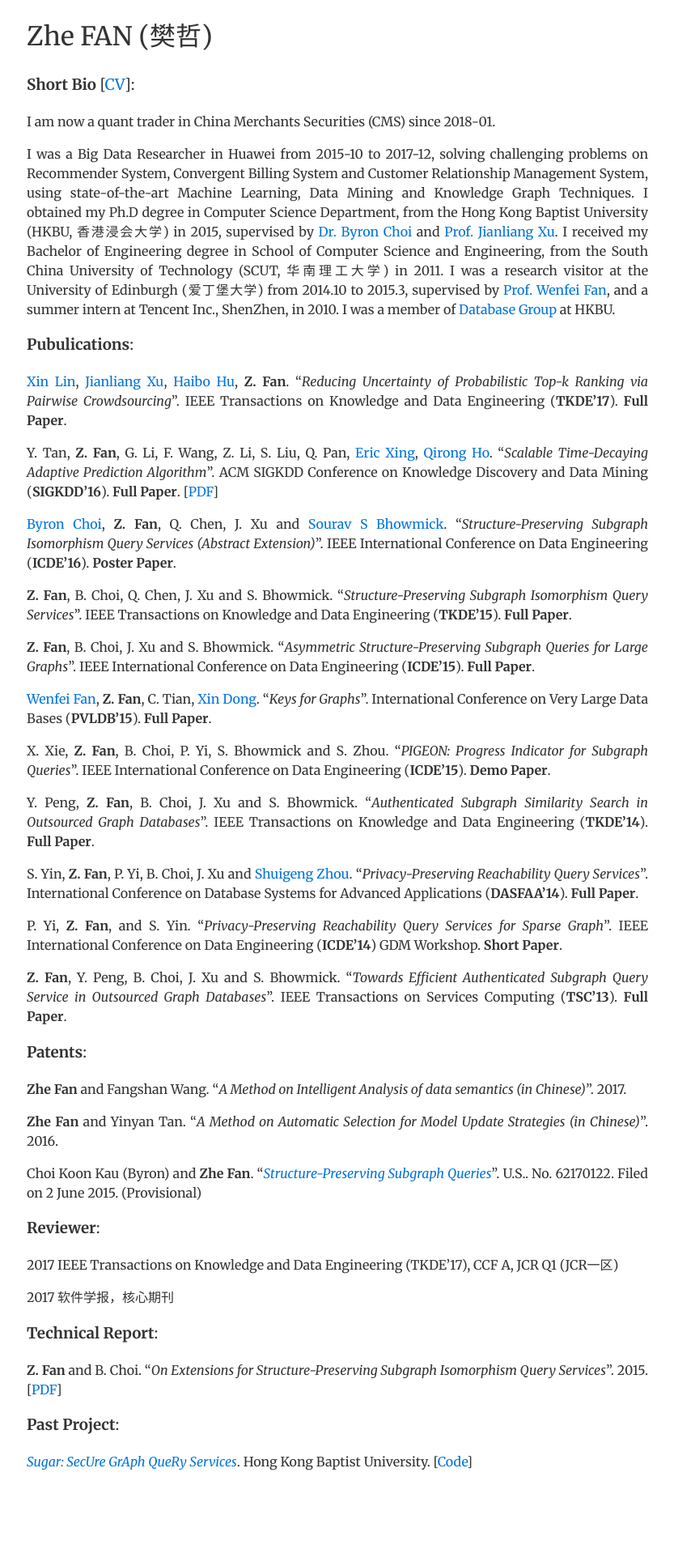
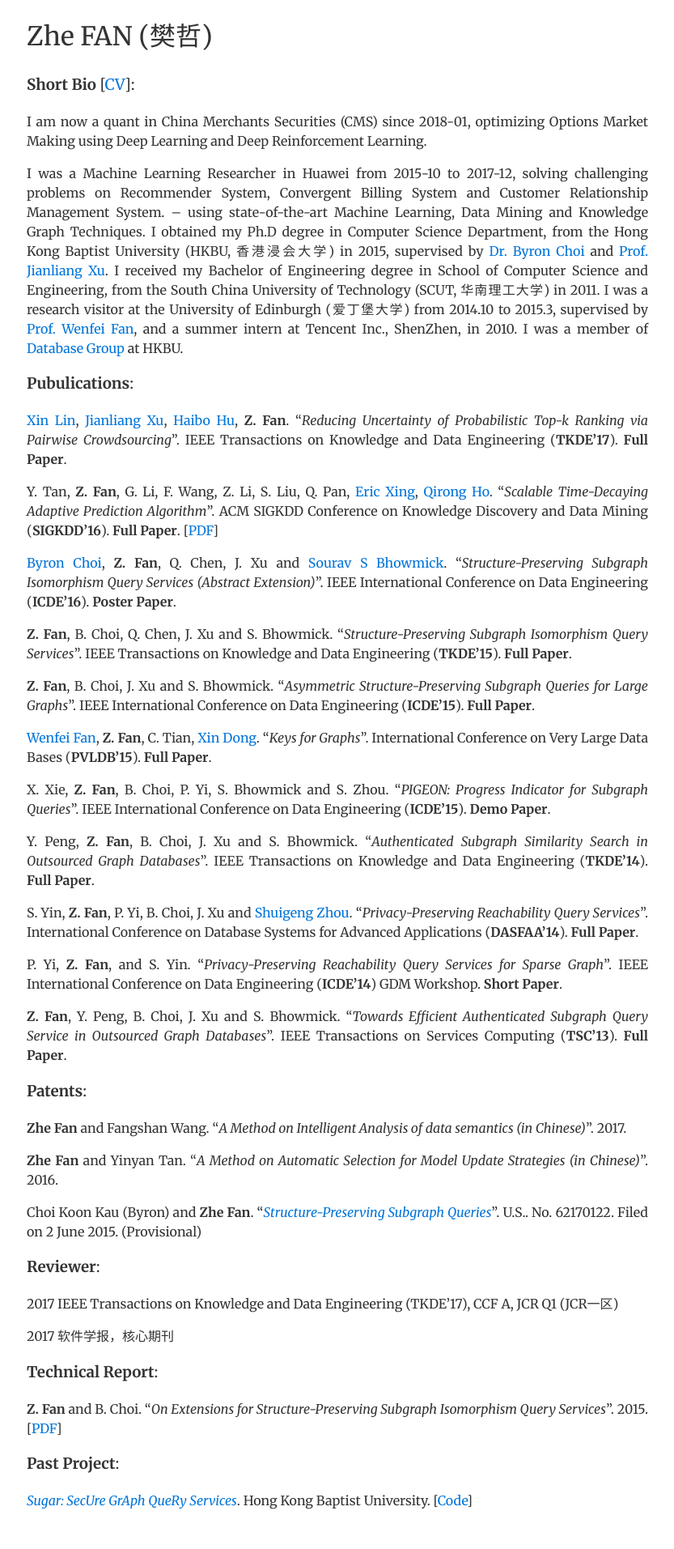
Before and after one commit to fanzhe/fanzhe.github.io, a Jekyll site: the page built from index.md, in a window 1280 px wide. Shown: the whole page at 81% size, without its empty margins (223-1056 px from the left). Built offline with Jekyll 4.4.1, drawn with Linux system fonts in a browser that asks for light colours; our own code applies the rules of GitHub Pages for plain Markdown files; before the commit the page ends 1865 px from its top, so only the background shows below that.

Commit message:
Update index.md

```diff
--- a/index.md
+++ b/index.md
@@ -5,9 +5,10 @@ layout:    page
 ### **Short Bio** [[CV](/doc/cv.pdf)]:
 
 
-I am now a quant trader in China Merchants Securities (CMS) since 2018-01.
+I am now a quant in China Merchants Securities (CMS) since 2018-01, optimizing Options Market Making using Deep Learning and Deep Reinforcement Learning.
 
-I was a Big Data Researcher in Huawei from 2015-10 to 2017-12, solving challenging problems on Recommender System, Convergent Billing System and Customer Relationship Management System, using state-of-the-art Machine Learning, Data Mining and Knowledge Graph Techniques.
+I was a Machine Learning Researcher in Huawei from 2015-10 to 2017-12, solving challenging problems on Recommender System, Convergent Billing System and Customer Relationship Management System.
+-- using state-of-the-art Machine Learning, Data Mining and Knowledge Graph Techniques.
 I obtained my Ph.D degree in Computer Science Department, from the Hong Kong Baptist University (HKBU, 香港浸会大学) in 2015,
 supervised by [Dr. Byron Choi](http://www.comp.hkbu.edu.hk/~bchoi/) and [Prof. Jianliang Xu](http://www.comp.hkbu.edu.hk/~xujl/).
 I received my Bachelor of Engineering degree in School of Computer Science and Engineering, from the South China University of Technology (SCUT, 华南理工大学) in 2011.
```
